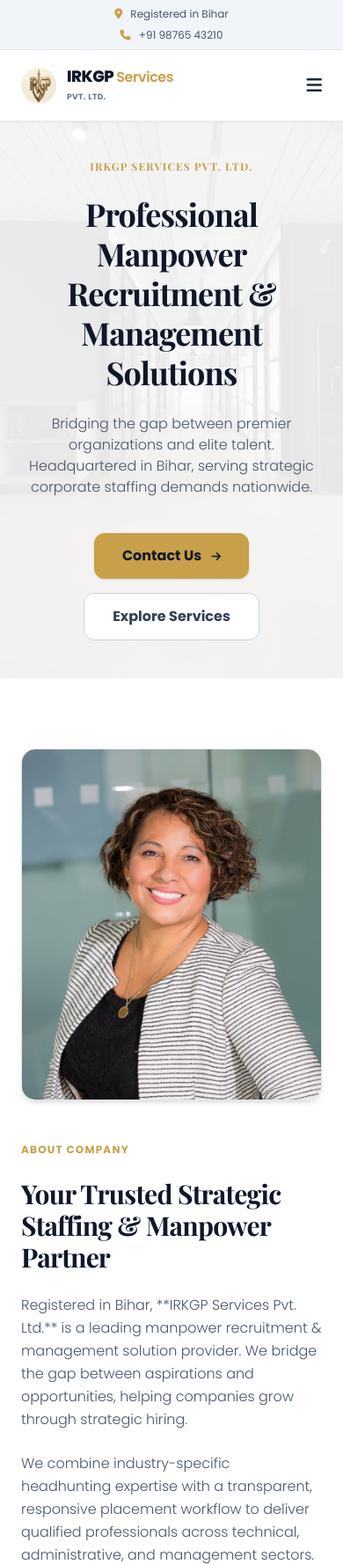
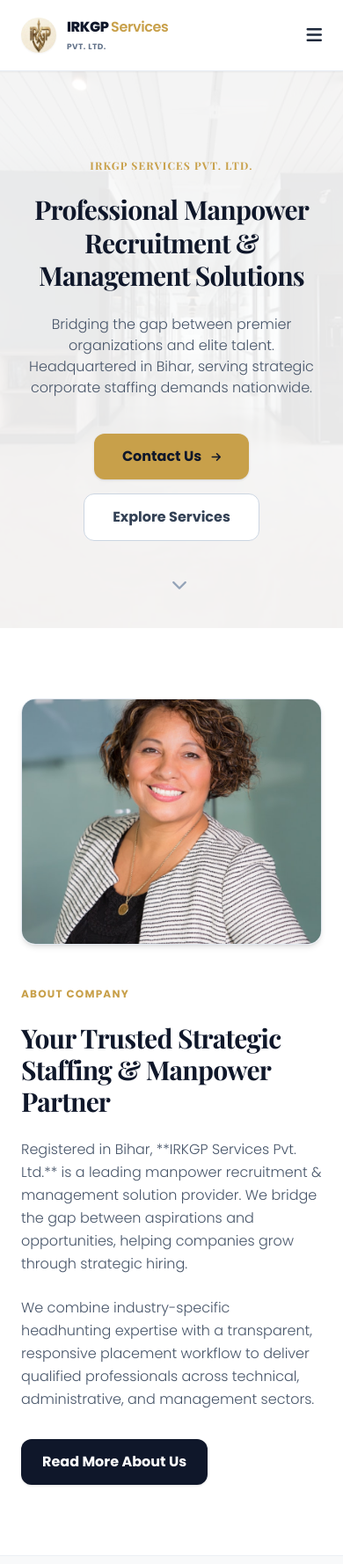
Before and after one commit to manish96-code/IRKGP, a PHP site: page / in a window 390 px wide. Shown: the top 1778 px of the page at 88% size. Run offline with PHP 8.4, Linux system fonts and the light colour scheme; some libraries are stand-ins or nearby versions; some web fonts are replaced.

Commit message:
refactor: update corporate profile details, enhance responsive UI, and add menu toggle animations

```diff
--- a/about.php
+++ b/about.php
@@ -29,7 +29,7 @@ include 'includes/navbar.php';
         </div>
         <!-- Image Column -->
         <div class="relative">
-            <img src="assets/images/about-preview.jpg" alt="IRKGP History" class="rounded-2xl shadow-md border border-slate-200 object-cover w-full h-[380px]">
+            <img src="assets/images/about-preview.jpg" alt="IRKGP History" class="rounded-2xl shadow-md border border-slate-200 object-cover w-full h-[280px] sm:h-[380px]">
         </div>
     </div>
 </section>
--- a/assets/js/main.js
+++ b/assets/js/main.js
@@ -6,6 +6,11 @@ document.addEventListener('DOMContentLoaded', () => {
     if (mobileMenuBtn && mobileMenu) {
         mobileMenuBtn.addEventListener('click', () => {
             mobileMenu.classList.toggle('hidden');
+            const icon = mobileMenuBtn.querySelector('i');
+            if (icon) {
+                icon.classList.toggle('fa-bars');
+                icon.classList.toggle('fa-xmark');
+            }
         });
     }
 
--- a/contact.php
+++ b/contact.php
@@ -24,7 +24,7 @@ include 'includes/navbar.php';
         </div>
 
         <!-- Centered Office Details Card -->
-        <div class="bg-white border border-slate-200/80 rounded-2xl p-8 md:p-12 shadow-md bg-gradient-to-br from-white to-slateBg/30">
+        <div class="bg-white border border-slate-200/80 rounded-2xl p-6 sm:p-12 shadow-md bg-gradient-to-br from-white to-slateBg/30">
             <div class="grid grid-cols-1 md:grid-cols-2 gap-8">
                 <!-- Address -->
                 <div class="flex gap-4 items-start p-4 hover:bg-slate-50 rounded-xl transition duration-200">
--- a/includes/footer.php
+++ b/includes/footer.php
@@ -69,7 +69,7 @@
         <!-- Copyright -->
         <div class="max-w-7xl mx-auto px-6 border-t border-slate-200 mt-12 pt-8 flex flex-col sm:flex-row justify-between items-center gap-4 text-xs text-slate-400 font-medium">
             <p>&copy; <?php echo date('Y'); ?> IRKGP Services Pvt. Ltd. All rights reserved.</p>
-            <p>Designed with <i class="fa-solid fa-heart text-secondary"></i> for excellence.</p>
+            <p>Designed with <i class="fa-solid fa-heart text-secondary"></i> by <a href="https://www.comestro.com/" target="_blank" rel="noopener" class="hover:text-secondary transition font-semibold">Comestro Techlabs Pvt Ltd</a></p>
         </div>
     </footer>
 
--- a/includes/navbar.php
+++ b/includes/navbar.php
@@ -12,7 +12,7 @@ if ($currentPage === 'about.php') {
 <!-- Navigation Bar -->
 <header id="navbar" class="sticky top-0 left-0 w-full z-50 bg-white border-b border-slate-200/80 shadow-sm transition-all duration-300">
     <!-- Top Info Row -->
-    <div id="top-bar" class="bg-slate-100 text-slate-600 text-xs py-2 px-6 border-b border-slate-200">
+    <div id="top-bar" class="hidden sm:block bg-slate-100 text-slate-600 text-xs py-2 px-6 border-b border-slate-200">
         <div class="max-w-7xl mx-auto flex flex-col sm:flex-row justify-between items-center gap-2">
             <div class="flex items-center gap-4">
                 <span><i class="fa-solid fa-location-dot text-secondary mr-1.5"></i> Registered in Bihar</span>
@@ -31,7 +31,7 @@ if ($currentPage === 'about.php') {
         <a href="index.php" class="flex items-center gap-3 group">
             <img src="assets/images/logo.png" alt="IRKGP Logo" class="h-10 w-10 rounded-full object-cover shadow-sm">
             <div class="flex flex-col">
-                <span id="brand-name" class="text-lg font-extrabold tracking-tight text-primary leading-none group-hover:text-secondary transition-colors">
+                <span id="brand-name" class="text-base sm:text-lg font-extrabold tracking-tight text-primary leading-none group-hover:text-secondary transition-colors">
                     IRKGP <span class="text-secondary font-semibold text-base">Services</span>
                 </span>
                 <span id="brand-sub" class="text-[9px] font-bold text-slate-500 tracking-wider uppercase mt-1">Pvt. Ltd.</span>
--- a/index.php
+++ b/index.php
@@ -12,7 +12,7 @@ include 'includes/navbar.php';
     <div class="relative z-10 max-w-7xl mx-auto px-6 text-center text-slate-800 space-y-6 animate-fade-in-up">
         <h2 class="text-xs font-bold text-secondary uppercase tracking-widest block">IRKGP SERVICES PVT. LTD.</h2>
 
-        <h1 class="text-4xl md:text-6xl font-extrabold tracking-tight leading-tight max-w-4xl mx-auto font-serif text-primary">
+        <h1 class="text-3xl sm:text-4xl md:text-6xl font-extrabold tracking-tight leading-tight max-w-4xl mx-auto font-serif text-primary">
             Professional Manpower Recruitment & Management Solutions
         </h1>
 
@@ -41,7 +41,7 @@ include 'includes/navbar.php';
     <div class="max-w-7xl mx-auto px-6 grid grid-cols-1 lg:grid-cols-2 gap-12 items-center">
         <!-- Image Col -->
         <div class="relative">
-            <img src="assets/images/about-preview.jpg" alt="About IRKGP team" class="rounded-2xl shadow-md border border-slate-200 object-cover w-full h-[400px]">
+            <img src="assets/images/about-preview.jpg" alt="About IRKGP team" class="rounded-2xl shadow-md border border-slate-200 object-cover w-full h-[280px] sm:h-[400px]">
         </div>
 
         <!-- Info Col -->
```
Also changed, not shown: README.md.
